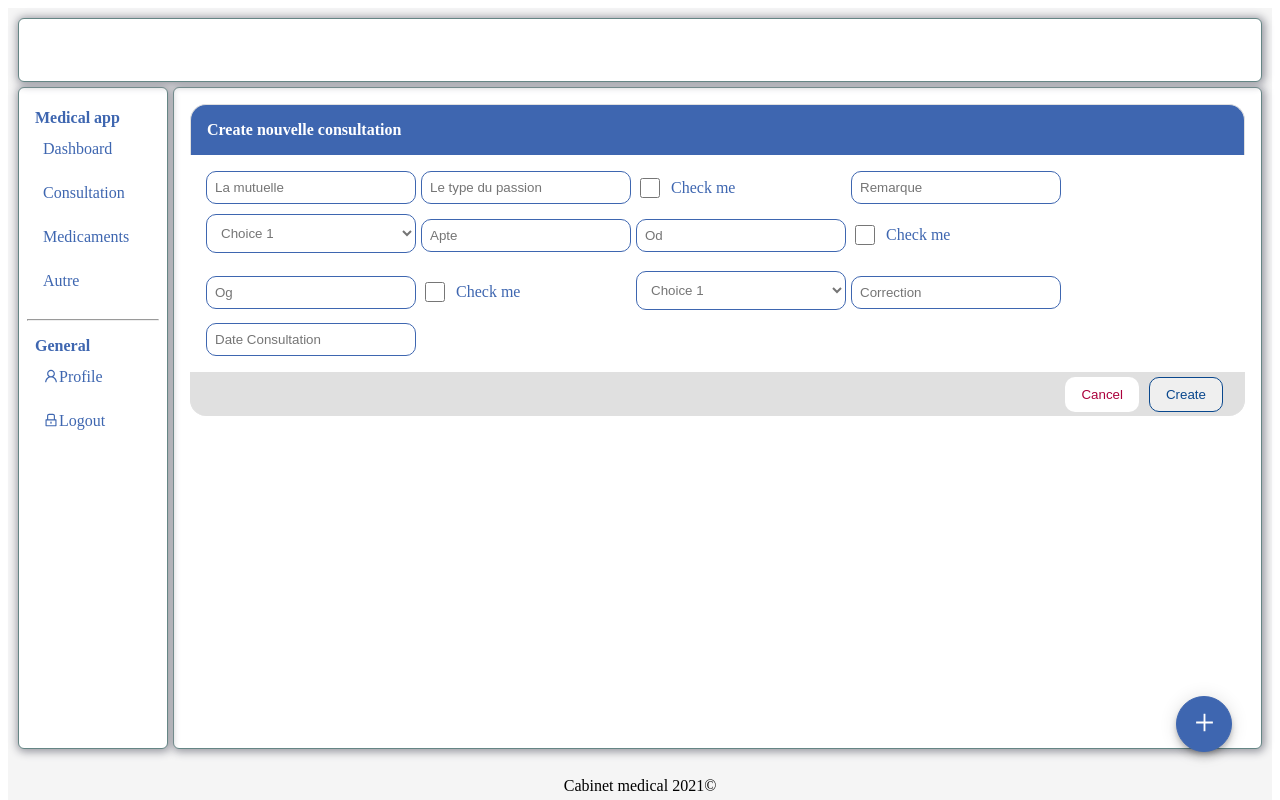
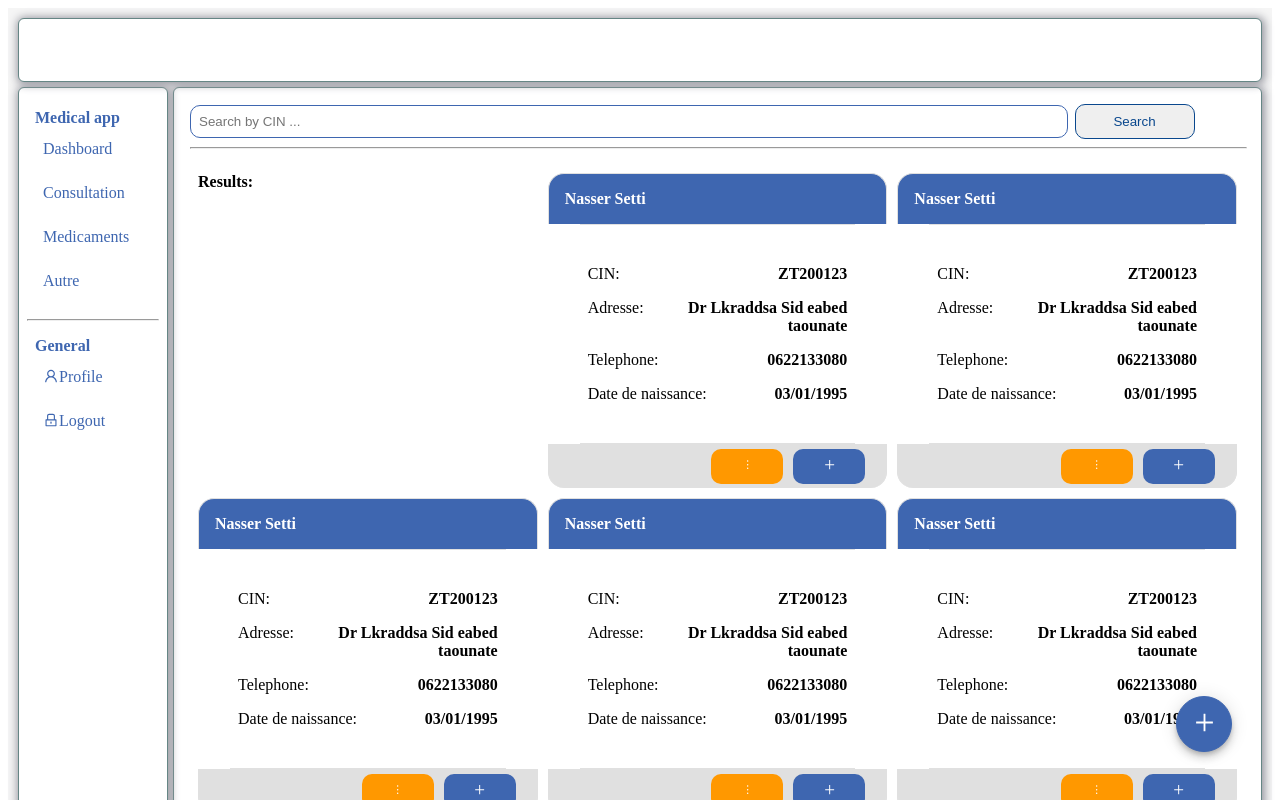
Before and after one commit to NasserBvB/front-cabinet-medical, a React (Create React App) app: page / in a window 1280 px wide. Shown: the top 800 px of the page. Built offline with nearby package versions, Linux system fonts and the light colour scheme.

Commit message:
chore: fill dashboard

```diff
--- a/src/modules/Dashboard/components/PatientForm/styles.ts
+++ b/src/modules/Dashboard/components/PatientForm/styles.ts
@@ -7,7 +7,7 @@ export const Wrapper = styled.div`
 export const Fields = styled.div`
     display: grid;
     align-items: center;
-    grid-template-columns: repeat(auto-fill, minmax(150px, 210px));
+    grid-template-columns: repeat(auto-fit, minmax(180px, min-content));
     gap: 5px;
     padding: 16px;
 `
--- a/src/modules/Dashboard/index.tsx
+++ b/src/modules/Dashboard/index.tsx
@@ -1,27 +1,30 @@
 import React from "react";
 import { AiOutlinePlus } from "react-icons/ai";
+import Modal from "ui/CustomModal";
 import FabButton from "ui/FabButton";
 import Layout from "ui/Layout";
+import Filter from "./components/Filter";
 import PatientForm from "./components/PatientForm";
 export default function Dashboard() {
-  // const [open, setOpen] = React.useState(false);
-  // const [cin, setCin] = React.useState("");
-  // const handmeFilter = () => {};
-  const handleClick = () => {
-    // setOpen((cur) => !cur);
+  const [open, setOpen] = React.useState(false);
+  const [cin, setCin] = React.useState("");
+  const handleFilter = () => {};
+  const toggleModal = () => {
+    setOpen((cur) => !cur);
   };
-  // const toggleModal = () => {
-  //   setOpen((cur) => !cur);
-  // };
-
+  const handleCloseModal = () => {
+    setOpen(false);
+  };
   return (
     <Layout>
-      <PatientForm handleClick={handleClick} />
-      {/* <Filter cin={cin} setCin={setCin} handleFilter={handmeFilter} /> */}
+      <Filter cin={cin} setCin={setCin} handleFilter={handleFilter} />
 
-      <FabButton onClick={handleClick}>
+      <FabButton onClick={toggleModal}>
         <AiOutlinePlus size="25px" />
       </FabButton>
+      <Modal open={open} closeModal={handleCloseModal}>
+        <PatientForm handleClick={toggleModal} />
+      </Modal>
     </Layout>
   );
 }
--- a/src/ui/CustomModal/styles.ts
+++ b/src/ui/CustomModal/styles.ts
@@ -18,4 +18,8 @@ export const Wrapper = styled.div`
   border-radius: 6px;
   box-shadow: 1px 1px 8px 2px #9899a1;
   padding: 16px;
+  min-width: 500px;
+  @media (max-width: 600px) {
+    min-width: 300px;
+  }
 `;
```
